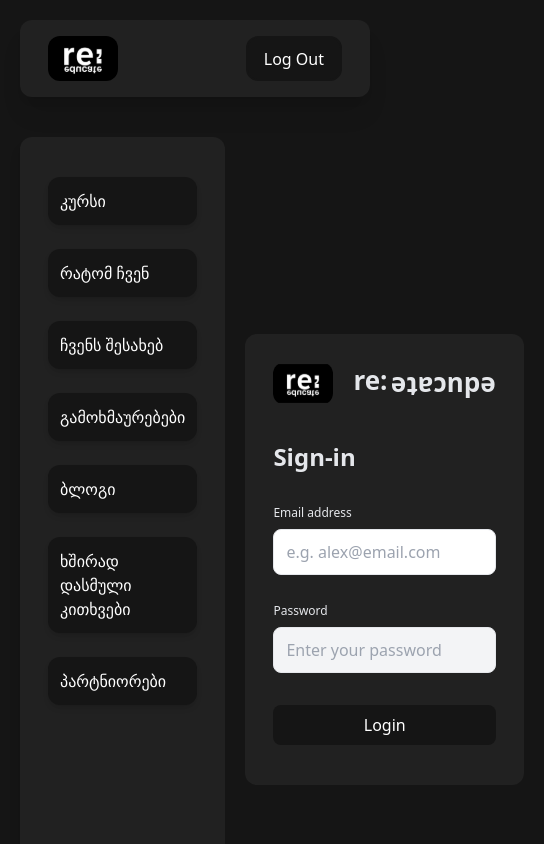
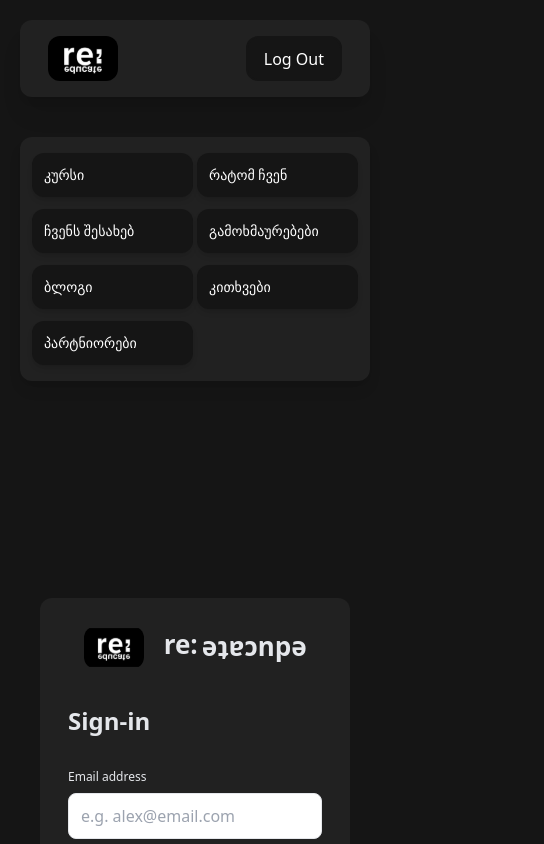
Before and after one commit to AniGvinepadze/adminpanel-reeducate, a Next.js app: page /sign-in in a window 390 px wide. Shown: the top 844 px of the page, 544 px wide, since content can reach past the window. Built offline with nearby package versions, Linux system fonts and the light colour scheme.

Commit message:
Feat ( SideBar &  EditCoursePage) : responsive

```diff
--- a/app/(pages)/courses/[id]/page.tsx
+++ b/app/(pages)/courses/[id]/page.tsx
@@ -15,7 +15,7 @@ type Course = {
 
 export default function EditCoursePage() {
   const router = useRouter();
-  const pathname = usePathname(); // e.g. "/courses/123"
+  const pathname = usePathname();
   const id = pathname.split("/").pop() || "";
 
   const [course, setCourse] = useState<Course | null>(null);
@@ -73,7 +73,7 @@ export default function EditCoursePage() {
 
 
   return (
-    <div className=" bg-DarkGrey min-h-[600px] w-full rounded-lg shadow-xl p-7 ">
+    <div className=" bg-DarkGrey min-h-[600px] w-full rounded-lg shadow-xl p-7 max-700:p-4">
       <h1 className="text-2xl font-bold mb-4">Edit Course</h1>
       <form onSubmit={handleSubmit} className="space-y-4">
         {["name", "category", "link", "img"].map((field) => (
--- a/app/components/global/SideBar.tsx
+++ b/app/components/global/SideBar.tsx
@@ -4,15 +4,15 @@ import React from "react";
 
 export default function SideBar() {
   return (
-    <div className="max-w-[350px] w-full ">
-      <div className="flex flex-col items-center">
+    <div className="max-w-[350px] w-full max-700:max-w-full">
+      <div className="grid grid-cols-1 items-center max-700:grid-cols-3 gap-1 max-500:grid-cols-2">
         {sideBar.map((el) => (
           <Link
             href={el.route}
             key={el.id}
-            className="bg-MainBg w-full shadow-md p-3 my-3 rounded-xl cursor-pointer hover:scale-105 transition-all ease-in-out duration-300"
+            className="bg-MainBg w-full shadow-md p-3 my-3 rounded-xl cursor-pointer hover:scale-105 transition-all ease-in-out duration-300 max-700:my-1 "
           >
-            <p className="text-base font-medium ">{el.title}</p>
+            <p className="text-base font-medium max-400:text-sm">{el.title}</p>
           </Link>
         ))}
       </div>
--- a/app/index.ts
+++ b/app/index.ts
@@ -33,7 +33,7 @@ export const sideBar = [
 
   {
     id: 6,
-    title: "ხშირად დასმული კითხვები",
+    title: "კითხვები",
     route: "/faq",
   },
   {
--- a/app/layout.tsx
+++ b/app/layout.tsx
@@ -32,8 +32,8 @@ export default function RootLayout({
       >
         <div className="max-w-[1440px] w-full m-auto p-5">
           <Header />
-          <div className="flex justify-between my-10">
-            <div className="max-w-[350px] w-full bg-DarkGrey shadow-lg rounded-xl p-7 ">
+          <div className="flex justify-between my-10 gap-5 max-700:flex-col">
+            <div className="max-w-[350px] w-full bg-DarkGrey shadow-lg rounded-xl p-7 max-1000:max-w-[250px] max-700:max-w-full max-700:p-3">
               <SideBar />
             </div>
             <div className="max-w-[1000px] w-full ">{children}</div>
```
